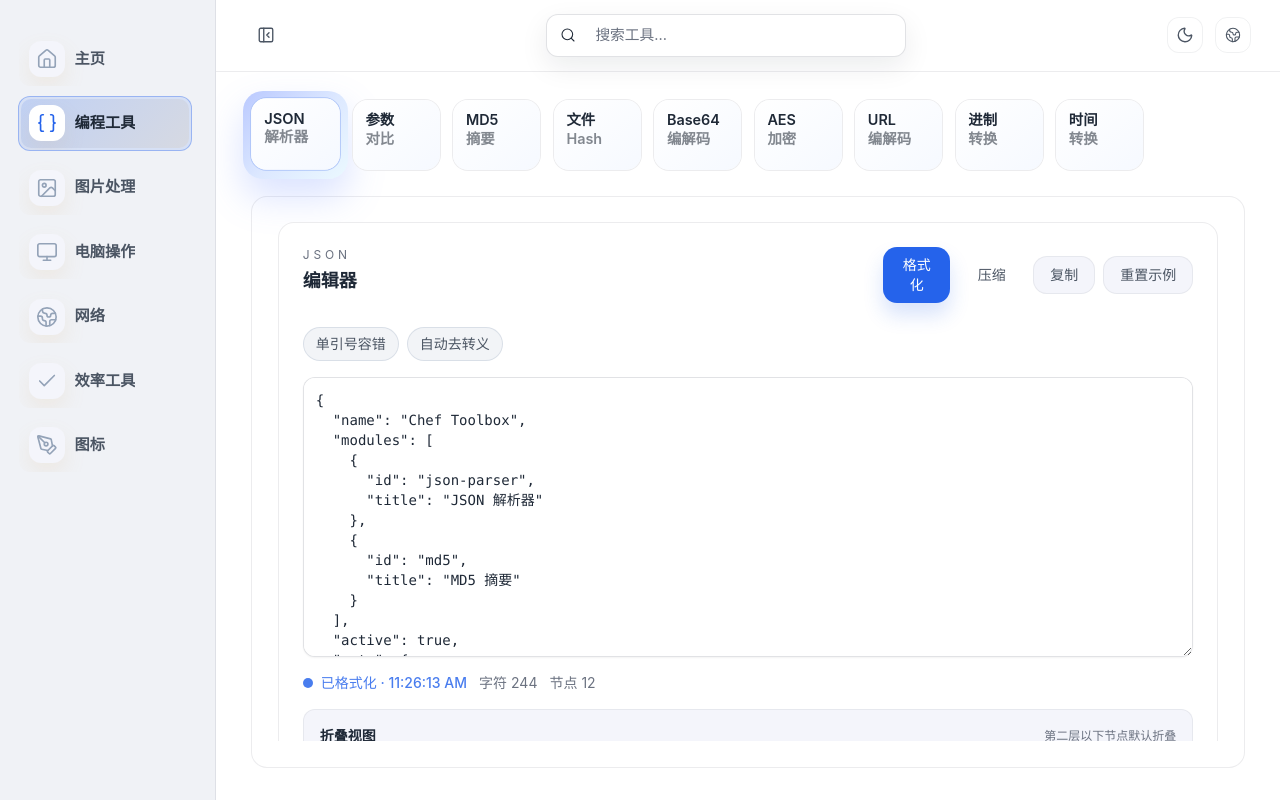
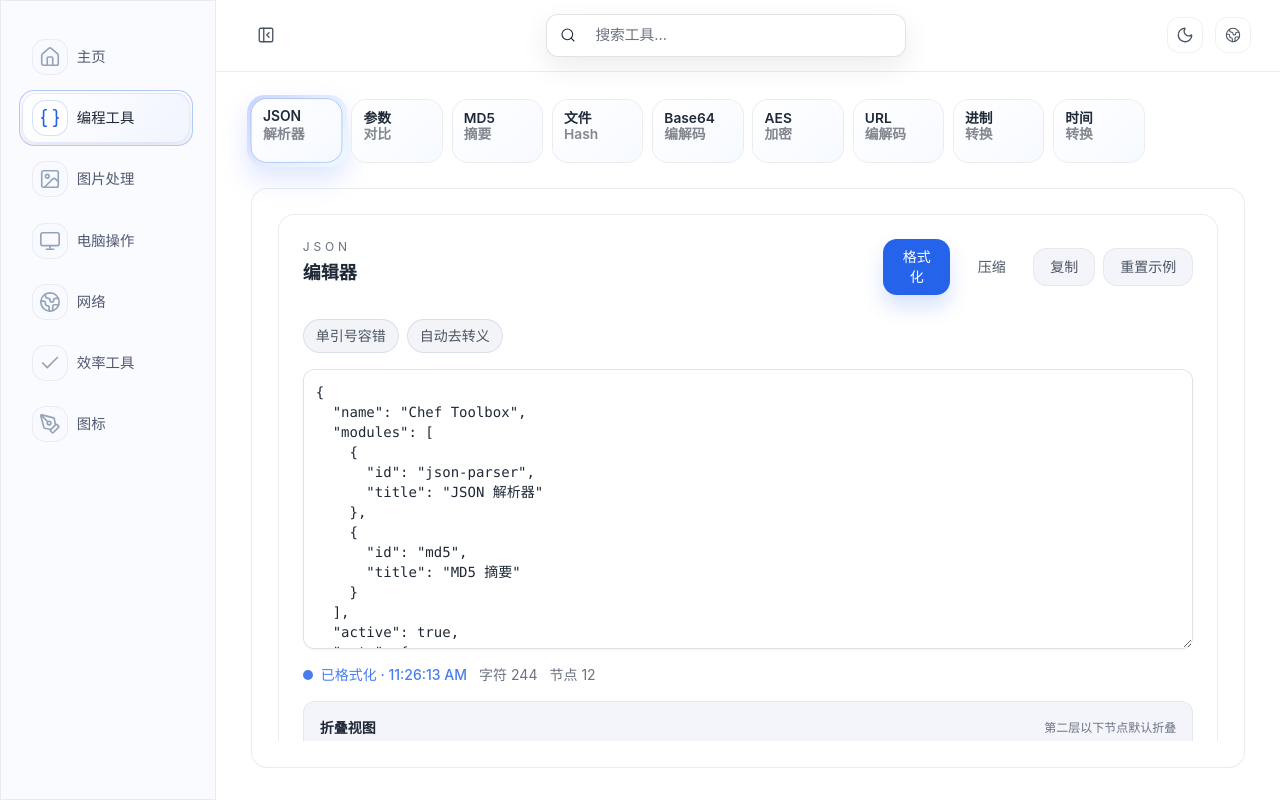
Before and after one commit to chen-zeong/chef, a Next.js app: page / in a window 1280 px wide. Both pictures are taken after a click on the button "编程工具". Built offline with nearby package versions, Linux system fonts and the light colour scheme.

Commit message:
改进侧边栏设计

```diff
--- a/app/globals.css
+++ b/app/globals.css
@@ -880,14 +880,17 @@
   }
 
   .nav {
-    @apply relative flex w-[220px] flex-col gap-[1.4rem] overflow-hidden border-r border-[color:var(--sidebar-border)] bg-[var(--sidebar-bg)] px-[1.15rem] py-[1.4rem] transition-all duration-300;
-    border-top-right-radius: 0;
-    border-bottom-right-radius: 0;
+    @apply relative flex w-[216px] flex-col gap-[0.9rem] overflow-hidden border border-[rgba(15,23,42,0.07)] bg-[rgba(250,251,255,0.96)] px-[1.15rem] py-[1.25rem] transition-all duration-300;
+    border-top-right-radius: 24px;
+    border-bottom-right-radius: 24px;
     transition-timing-function: cubic-bezier(0.22, 0.61, 0.36, 1);
+    box-shadow: 0 12px 32px rgba(15, 23, 42, 0.08);
   }
 
   .nav--collapsed {
-    @apply w-[88px] items-start gap-[1.4rem] px-[0.85rem];
+    @apply w-[84px] items-start gap-[0.9rem] px-[0.65rem];
+    border-top-right-radius: 28px;
+    border-bottom-right-radius: 28px;
   }
 
   .nav__groups {
@@ -895,7 +898,7 @@
   }
 
   .nav__list {
-    @apply mt-[0.55rem] flex flex-col gap-[0.55rem] overflow-x-hidden overflow-y-auto pr-[0.3rem];
+    @apply mt-[0.35rem] flex flex-col gap-[0.35rem] overflow-x-hidden overflow-y-auto pr-[0.2rem];
     scrollbar-width: none;
     -ms-overflow-style: none;
   }
@@ -906,29 +909,37 @@
   }
 
   .nav__item {
-    @apply relative flex w-full items-center gap-[0.6rem] rounded-xl border border-transparent bg-transparent px-[0.6rem] py-[0.55rem] text-[var(--text-secondary)] transition-all duration-200 ease-out overflow-hidden;
+    @apply relative flex w-full items-center gap-[0.55rem] overflow-hidden rounded-[0.95rem] border border-transparent px-[0.75rem] py-[0.55rem] text-[rgba(63,71,99,0.9)] transition-all duration-200 ease-out;
+    min-height: 48px;
+    background: transparent;
+    will-change: transform, background-color, color;
   }
 
   .nav--collapsed .nav__item {
-    @apply w-16 justify-start gap-0;
+    @apply w-[56px] justify-center gap-0 px-[0.2rem];
   }
 
   .nav__item:hover {
     color: var(--text-primary);
+    background: rgba(255, 255, 255, 0.9);
+    border-color: rgba(15, 23, 42, 0.05);
+    transform: translateY(-1px);
   }
 
   .nav__item--active {
-    @apply border-[color:var(--sidebar-active-border)] bg-[var(--sidebar-active)] text-[var(--text-primary)];
+    @apply border-[color:var(--sidebar-active-border)] text-[var(--text-primary)];
+    background: rgba(255, 255, 255, 0.92);
   }
 
   .nav__item:focus-visible {
     outline: none;
-    border-color: var(--accent);
-    box-shadow: 0 0 0 2px rgba(37, 99, 235, 0.25);
+    border-color: rgba(37, 99, 235, 0.4);
+    box-shadow: 0 0 0 2px rgba(37, 99, 235, 0.12);
   }
 
   .nav__icon {
-    @apply relative inline-grid h-9 w-9 min-h-9 min-w-9 place-items-center rounded-xl bg-[var(--surface-alt-bg)] text-[1.1rem] transition-all duration-200 ease-out;
+    @apply relative inline-grid h-9 w-9 min-h-9 min-w-9 place-items-center rounded-[0.85rem] border border-[rgba(15,23,42,0.06)] bg-[rgba(248,250,255,0.9)] text-[1.05rem] transition-all duration-150 ease-out;
+    box-shadow: none;
     z-index: 1;
   }
 
@@ -937,28 +948,10 @@
     color: var(--icon-muted);
   }
 
-  .nav__item::after {
-    content: "";
-    position: absolute;
-    inset: 2px;
-    border-radius: 10px;
-    background: linear-gradient(135deg, rgba(37, 99, 235, 0.12), rgba(215, 168, 90, 0.12));
-    opacity: 0;
-    transform: translateY(6px);
-    transition: opacity 0.25s ease, transform 0.25s ease;
-  }
-
-  .nav__item:hover::after,
-  .nav__item--active::after,
-  .nav__item:focus-visible::after {
-    opacity: 1;
-    transform: translateY(0);
-  }
-
   .nav__item:hover .nav__icon,
   .nav__item--active .nav__icon {
-    background: var(--surface-bg);
-    box-shadow: 0 12px 24px rgba(37, 99, 235, 0.12);
+    background: rgba(255, 255, 255, 1);
+    border-color: rgba(37, 99, 235, 0.2);
   }
 
   .nav__item:hover .nav__icon svg,
@@ -966,11 +959,20 @@
     color: var(--accent);
   }
 
+  .nav__item-highlight {
+    @apply absolute inset-[2px] rounded-[0.9rem];
+    background: linear-gradient(120deg, rgba(255, 255, 255, 0.96), rgba(237, 242, 255, 0.78));
+    border: 1px solid rgba(120, 144, 255, 0.18);
+    box-shadow: 0 10px 22px rgba(15, 23, 42, 0.12);
+    pointer-events: none;
+    z-index: 0;
+  }
+
   .nav__title {
     display: inline-flex;
     align-items: center;
-    font-size: 0.95rem;
-    font-weight: 600;
+    font-size: 0.9rem;
+    font-weight: 500;
     color: currentColor;
     transition: color 0.24s ease;
     overflow: hidden;
@@ -1190,9 +1192,9 @@
   }
 
   .workspace__tools-list {
-    @apply relative grid gap-x-[0.7rem] gap-y-[0.55rem] overflow-visible py-[0.12rem];
+    @apply relative grid gap-x-[0.55rem] gap-y-[0.4rem] overflow-visible py-[0.12rem];
     grid-template-columns: repeat(10, minmax(0, 1fr));
-    grid-auto-rows: minmax(70px, auto);
+    grid-auto-rows: minmax(64px, auto);
   }
 
   .workspace__empty {
@@ -1214,16 +1216,17 @@
 
   .tool-card__glow {
     position: absolute;
-    inset: -22px;
+    inset: -14px;
     background: none;
     opacity: 0;
     pointer-events: none;
     transition: opacity 0.3s ease;
     z-index: 0;
+    filter: blur(20px);
   }
 
   .tool-card {
-    @apply relative flex w-full min-h-[72px] flex-col items-stretch gap-[0.35rem] rounded-2xl border border-[rgba(15,23,42,0.08)] bg-[rgba(255,255,255,0.95)] px-[0.8rem] py-[0.75rem] text-left transition-all duration-200 ease-out overflow-hidden;
+    @apply relative flex w-full min-h-[64px] flex-col items-stretch gap-[0.3rem] rounded-[1rem] border border-[rgba(15,23,42,0.08)] bg-[rgba(255,255,255,0.95)] px-[0.7rem] py-[0.65rem] text-left transition-all duration-200 ease-out overflow-hidden;
     cursor: pointer;
     z-index: 1;
     box-shadow: none;
@@ -1243,15 +1246,15 @@
 
   .tool-card__halo {
     position: absolute;
-    inset: -8px;
-    border-radius: 20px;
+    inset: -4px;
+    border-radius: 18px;
     background: linear-gradient(
       135deg,
-      rgba(110, 142, 255, 0.48) 0%,
-      rgba(148, 184, 255, 0.32) 52%,
-      rgba(142, 219, 255, 0.18) 100%
+      rgba(110, 142, 255, 0.38) 0%,
+      rgba(148, 184, 255, 0.25) 52%,
+      rgba(142, 219, 255, 0.16) 100%
     );
-    box-shadow: 0 18px 36px rgba(110, 142, 255, 0.25);
+    box-shadow: 0 12px 26px rgba(110, 142, 255, 0.22);
     pointer-events: none;
     z-index: 0;
   }
@@ -1259,11 +1262,11 @@
   body.theme-dark .tool-card__halo {
     background: linear-gradient(
       135deg,
-      rgba(237, 195, 111, 0.56) 0%,
-      rgba(229, 174, 58, 0.38) 54%,
-      rgba(213, 144, 24, 0.22) 100%
+      rgba(237, 195, 111, 0.45) 0%,
+      rgba(229, 174, 58, 0.32) 54%,
+      rgba(213, 144, 24, 0.18) 100%
     );
-    box-shadow: 0 18px 36px rgba(237, 195, 111, 0.34);
+    box-shadow: 0 12px 26px rgba(237, 195, 111, 0.28);
   }
 
   .tool-card__header {
@@ -1271,7 +1274,7 @@
   }
 
   .tool-card__name {
-    @apply flex flex-col gap-[0.18rem] text-[0.9rem] font-semibold leading-[1.08] text-[var(--text-primary)];
+    @apply flex flex-col gap-[0.12rem] text-[0.86rem] font-semibold leading-[1.08] text-[var(--text-primary)];
   }
 
   .tool-card__name > span {
@@ -1283,11 +1286,11 @@
   }
 
   .tool-card__status {
-    @apply inline-flex items-center whitespace-nowrap rounded-full border border-[rgba(15,23,42,0.08)] bg-[rgba(248,250,255,0.9)] px-[0.5rem] py-[0.15rem] text-[0.66rem] font-semibold uppercase tracking-[0.1em] text-[rgba(96,110,142,0.65)];
+    @apply inline-flex items-center whitespace-nowrap rounded-full border border-[rgba(15,23,42,0.08)] bg-[rgba(248,250,255,0.92)] px-[0.45rem] py-[0.12rem] text-[0.62rem] font-semibold uppercase tracking-[0.08em] text-[rgba(96,110,142,0.65)];
   }
 
   .tool-card__description {
-    @apply relative z-10 m-0 text-[0.78rem] leading-[1.45] text-[rgba(79,85,96,0.65)];
+    @apply relative z-10 m-0 text-[0.74rem] leading-[1.4] text-[rgba(79,85,96,0.65)];
     display: -webkit-box;
     -webkit-line-clamp: 2;
     -webkit-box-orient: vertical;
@@ -1295,7 +1298,7 @@
   }
 
   .tool-card:hover {
-    transform: translateY(-2px);
+    transform: translateY(-1px);
     border-color: rgba(37, 99, 235, 0.25);
   }
 
@@ -1330,8 +1333,8 @@
   }
 
   .tool-card--highlight:not(.tool-card--active) {
-    border-color: rgba(37, 99, 235, 0.45);
-    box-shadow: 0 26px 48px rgba(37, 99, 235, 0.22);
+    border-color: rgba(37, 99, 235, 0.38);
+    box-shadow: 0 18px 34px rgba(37, 99, 235, 0.18);
   }
 
   .tool-card--highlight:not(.tool-card--active)::before {
@@ -1686,17 +1689,40 @@
     @apply rounded-[12px] border border-dashed border-[rgba(210,216,230,0.45)] bg-transparent px-4 py-6 text-center text-[0.86rem] text-[rgba(79,85,96,0.55)];
   }
 
+  body.theme-dark .nav {
+    background: rgba(22, 24, 36, 0.94);
+    border-color: rgba(255, 255, 255, 0.04);
+    box-shadow: 0 18px 40px rgba(0, 0, 0, 0.55);
+  }
+
+  body.theme-dark .nav__item {
+    color: rgba(223, 226, 239, 0.85);
+  }
+
+  body.theme-dark .nav__item:hover {
+    background: rgba(255, 255, 255, 0.04);
+    border-color: rgba(255, 255, 255, 0.08);
+  }
+
   body.theme-dark .nav__icon {
-    background: rgba(34, 34, 46, 0.92);
-  }
-
-  body.theme-dark .nav__item::after {
-    background: linear-gradient(135deg, rgba(215, 168, 90, 0.18), rgba(102, 102, 120, 0.12));
+    background: rgba(30, 32, 44, 0.9);
+    border-color: rgba(255, 255, 255, 0.08);
+  }
+
+  body.theme-dark .nav__item--active {
+    border-color: rgba(215, 168, 90, 0.32);
+    background: rgba(36, 38, 54, 0.96);
   }
 
   body.theme-dark .nav__item:hover .nav__icon,
   body.theme-dark .nav__item--active .nav__icon {
-    box-shadow: 0 14px 26px rgba(0, 0, 0, 0.35);
+    border-color: rgba(215, 168, 90, 0.32);
+  }
+
+  body.theme-dark .nav__item-highlight {
+    background: linear-gradient(120deg, rgba(40, 44, 64, 0.92), rgba(28, 32, 52, 0.85));
+    border-color: rgba(215, 168, 90, 0.25);
+    box-shadow: 0 18px 45px rgba(0, 0, 0, 0.55);
   }
 
   body.theme-dark .topbar__search-results {
@@ -1819,11 +1845,11 @@
   }
 
   body.theme-dark .tool-card:hover {
-    border-color: rgba(215, 168, 90, 0.45);
+    border-color: rgba(215, 168, 90, 0.4);
   }
 
   body.theme-dark .tool-card--active {
-    border-color: rgba(215, 168, 90, 0.55);
+    border-color: rgba(215, 168, 90, 0.48);
     box-shadow: none;
   }
 
--- a/src/App.tsx
+++ b/src/App.tsx
@@ -163,8 +163,8 @@ const isFavoriteSupported = (favorite: FavoriteToolRef) =>
   );
 
 const navIconVariants = {
-  expanded: { scale: 1, rotate: 0, boxShadow: "0 10px 22px rgba(215, 168, 90, 0.12)" },
-  collapsed: { scale: 1, rotate: 0, boxShadow: "0 12px 22px rgba(215, 168, 90, 0.1)" }
+  expanded: { scale: 1, rotate: 0 },
+  collapsed: { scale: 0.94, rotate: 0 }
 };
 
 const navTitleVariants = {
@@ -536,24 +536,32 @@ export default function App() {
         data-tauri-drag-region
       >
         <div className="nav__groups">
+          <LayoutGroup id="sidebar-nav">
             <div className="nav__list">
               <motion.button
                 type="button"
                 className={clsx("nav__item", { "nav__item--active": isHomeActive })}
                 onClick={handleActivateHome}
-              whileTap={{ scale: 0.96 }}
+                whileTap={{ scale: 0.97 }}
                 title="主页"
                 aria-label="主页"
-              layout
+                layout="position"
                 data-tauri-drag-region="false"
               >
+                {isHomeActive && (
+                  <motion.span
+                    layoutId="nav-item-highlight"
+                    className="nav__item-highlight"
+                    transition={{ type: "spring", stiffness: 420, damping: 34 }}
+                    aria-hidden
+                  />
+                )}
                 <motion.span
                   className="nav__icon"
                   aria-hidden
                   variants={navIconVariants}
                   animate={isSidebarCollapsed ? "collapsed" : "expanded"}
-                transition={{ type: "spring", stiffness: 260, damping: 28, mass: 0.9 }}
-                layout
+                  transition={{ duration: 0.22, ease: "easeOut" }}
                 >
                   <Home size={22} strokeWidth={1.8} />
                 </motion.span>
@@ -585,19 +593,26 @@ export default function App() {
                     type="button"
                     onClick={() => handleActivateModule(module.id)}
                     className={clsx("nav__item", { "nav__item--active": isActive })}
-                  whileTap={{ scale: 0.96 }}
+                    whileTap={{ scale: 0.97 }}
                     title={module.name}
                     aria-label={module.name}
-                  layout
+                    layout="position"
                     data-tauri-drag-region="false"
                   >
+                    {isActive && (
+                      <motion.span
+                        layoutId="nav-item-highlight"
+                        className="nav__item-highlight"
+                        transition={{ type: "spring", stiffness: 420, damping: 34 }}
+                        aria-hidden
+                      />
+                    )}
                     <motion.span
                       className="nav__icon"
                       aria-hidden
                       variants={navIconVariants}
                       animate={isSidebarCollapsed ? "collapsed" : "expanded"}
-                    transition={{ type: "spring", stiffness: 260, damping: 28, mass: 0.9 }}
-                    layout
+                    transition={{ duration: 0.22, ease: "easeOut" }}
                   >
                     <Icon size={22} strokeWidth={1.8} />
                   </motion.span>
@@ -625,6 +640,7 @@ export default function App() {
                 );
               })}
             </div>
+          </LayoutGroup>
         </div>
       </motion.aside>
       <div className="main">
@@ -883,10 +899,10 @@ export default function App() {
                               opacity: disabled
                                 ? 0
                                 : hoveredToolId === tool.id
-                                  ? 0.4
+                                  ? 0.22
                                   : isActive
-                                    ? 0.44
-                                    : 0.22
+                                    ? 0.26
+                                    : 0.12
                             }}
                             transition={{ duration: 0.28, ease: "easeOut" }}
                           />
@@ -909,17 +925,17 @@ export default function App() {
                               scale: disabled
                                 ? 1
                                 : isActive
-                                  ? 1.02
+                                  ? 1.008
                                   : hoveredToolId === tool.id
-                                    ? 1.01
+                                    ? 1.004
                                     : 1,
                               opacity: disabled ? 0.42 : 1,
-                              y: isActive ? -1 : hoveredToolId === tool.id ? -1 : 0
+                              y: disabled ? 0 : isActive ? -0.5 : hoveredToolId === tool.id ? -0.5 : 0
                             }}
-                            whileHover={disabled ? undefined : { y: -1 }}
-                            whileTap={{ scale: disabled ? 1 : 0.95 }}
+                            whileHover={disabled ? undefined : { y: -0.5 }}
+                            whileTap={disabled ? undefined : { y: 1.5, scale: 0.985 }}
                             layout
-                            transition={{ type: "spring", stiffness: 420, damping: 30, mass: 0.9 }}
+                            transition={{ duration: 0.2, ease: "easeOut" }}
                           >
                             <div className="tool-card__header">
                               <span className="tool-card__name">
```
Lines whose indentation alone changed are shown as unchanged.
